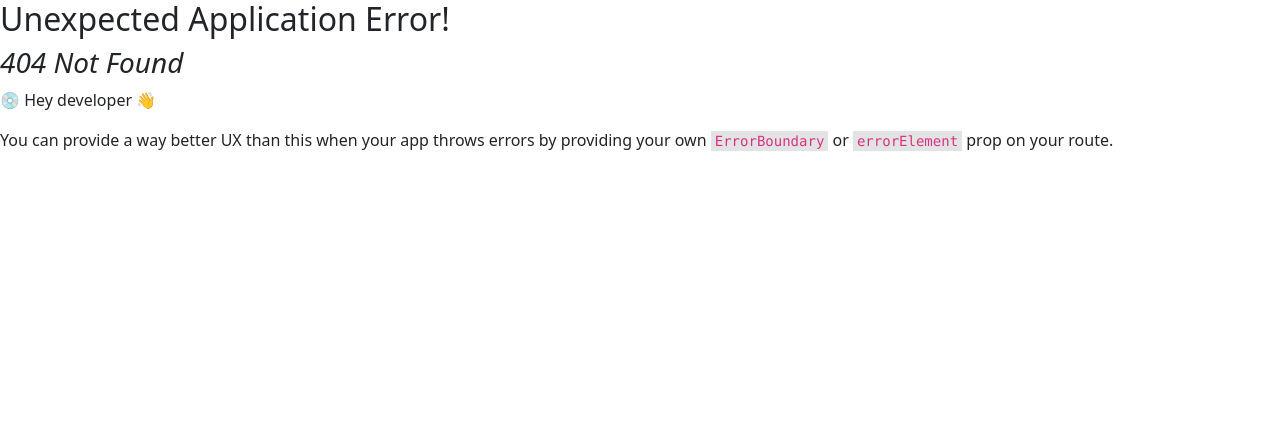
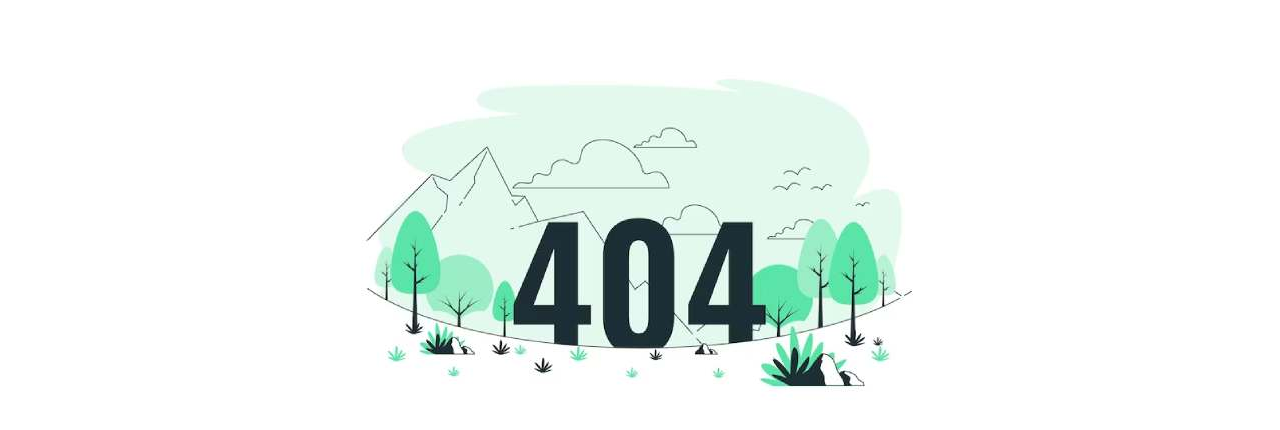
Before and after one commit to ArjumanJesmin/toy-marketplace, a React (Vite) app: page /products in a window 1280 px wide. Before the commit this address had no page. Shown: the top 430 px of the page. Built offline with nearby package versions, Linux system fonts and the light colour scheme.

Commit message:
added not found page

```diff
--- /dev/null
+++ b/src/Pages/NotFound/NotFound.jsx
@@ -0,0 +1,14 @@
+/* eslint-disable no-unused-vars */
+import React from 'react';
+import error from '../../assets/error.jpg'
+import { Image } from 'react-bootstrap';
+
+const NotFound = () => {
+    return (
+        <div className='text-center pt-5'>
+            <Image className='rounded'  src={error} fluid />
+        </div>
+    );
+};
+
+export default NotFound;
--- a/src/Routes/Routes.jsx
+++ b/src/Routes/Routes.jsx
@@ -9,6 +9,7 @@ import AllToys from "../Pages/AllToys/AllToys";
 import MyToys from "../Pages/MyToys/MyToys";
 import AddAToys from "../Pages/AddAToys/AddAToys";
 import Blog from "../Pages/Blog/Blog";
+import NotFound from "../Pages/NotFound/NotFound";
 
 
   const router = createBrowserRouter([
@@ -47,6 +48,10 @@ import Blog from "../Pages/Blog/Blog";
 
       ]
     },
+    {
+      path:'/*',
+      element:<NotFound/>
+    }
 
   ]);
 
```
Also changed, not shown: src/assets/error.jpg (added).
